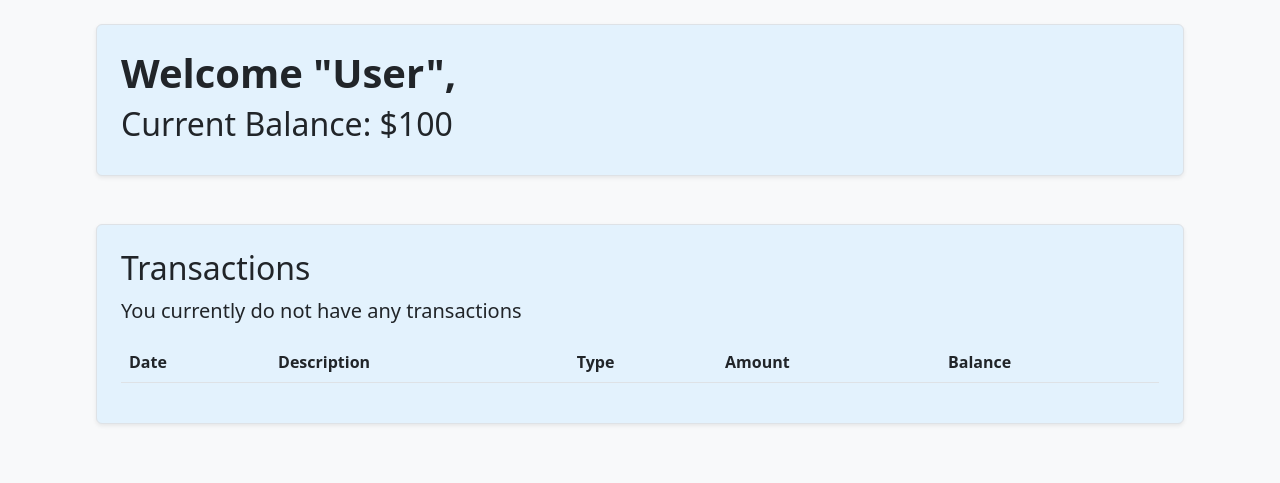
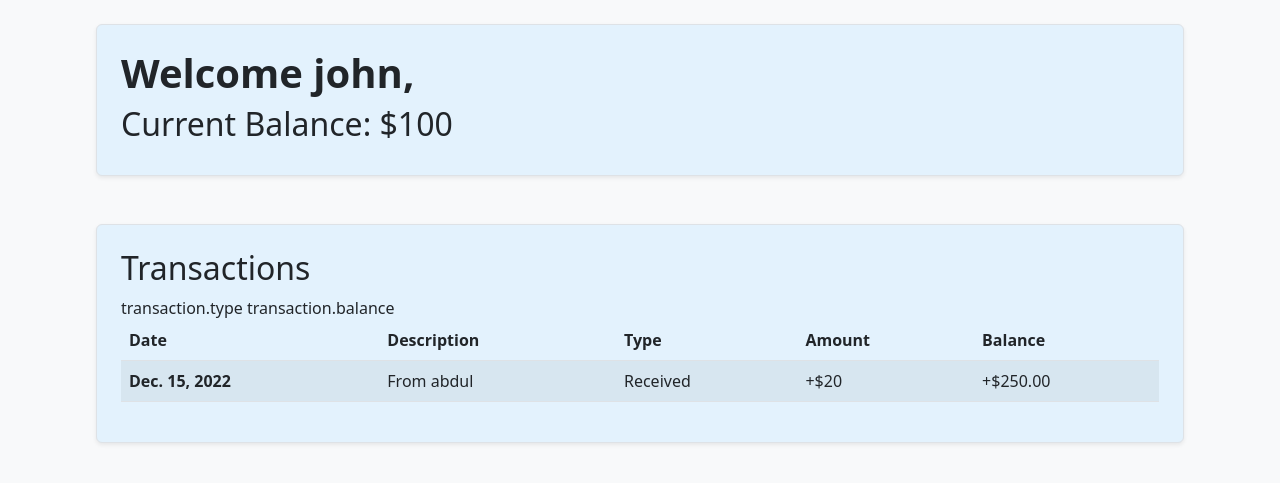
Before and after one commit to abdulmoiz-m/Banking_Project, a Django app: page /bestbank/overview in a window 1280 px wide. Shown: the part 56-539 px from the top of the page. Run offline with Django 3.2, Linux system fonts and the light colour scheme; a user stored in the database is signed in; data comes from the database, SQL or seed files in the repository; both versions use the stored data as it was after the commit; lists and menus that the app fills with data are empty.

Commit message:
Overview table working

```diff
--- a/BestBank/views.py
+++ b/BestBank/views.py
@@ -1,5 +1,6 @@
 from django.contrib.auth.decorators import login_required
 from django.shortcuts import render, redirect
+from django.contrib.auth.models import User
 from .forms import TransactionForm
 from .models import Transaction
 
@@ -12,7 +13,10 @@
 @login_required(login_url='login')
 # balance and transactions
 def overview(request):
-    return render(request, 'bestbank/overview.html')
+    query = Transaction()
+    transactions = Transaction.objects.filter(from_user=request.user) | Transaction.objects.filter(to_user=request.user)
+    context = {'transactions': transactions, 'user': request.user}
+    return render(request, 'bestbank/overview.html', context)
 
 
 @login_required(login_url='login')
--- a/accounts/forms.py
+++ b/accounts/forms.py
@@ -17,7 +17,7 @@
                                 widget=forms.PasswordInput(attrs={'placeholder': 'Password',
                                                                   'class': 'form-control',
                                                                   'data-toggle': 'password',
-                                                                  'id': 'password',
+                                                                  'id': 'password1',
                                                                   }))
     password2 = forms.CharField(max_length=50, required=True,
                                 widget=forms.PasswordInput(attrs={'placeholder': 'Confirm Password',
--- a/accounts/views.py
+++ b/accounts/views.py
@@ -15,7 +15,7 @@
         if form.is_valid():
             user = form.save()
             login(request, user)
-            return redirect('homepage')
+            return redirect('overview')
     else:
         form = UserRegistrationForm()
     return render(request, 'accounts/register.html', {'form': form})
--- a/templates/bestbank/overview.html
+++ b/templates/bestbank/overview.html
@@ -9,7 +9,7 @@
     <div class="container my-4 py-4 px-4 border shadow-sm rounded section">
         <div class="row align-items-center">
             <div class="col">
-                <h1 class="fw-bold text-dark text-center text-sm-start">Welcome "User",</h1>
+                <h1 class="fw-bold text-dark text-center text-sm-start">Welcome {{ user.first_name }},</h1>
                 <h2 class="text-dark text-center text-sm-start">Current Balance: $100</h2>
             </div>
         </div>
@@ -30,10 +30,18 @@
             <tbody>
             {% for transaction in transactions %}
                 <tr>
-                    <th scope="row">12/12/2022</th> transaction.date
-                    <td>From Amy</td> transaction.desc
-                    <td>Received</td> transaction.type
-                    <td>+$50.00</td> transaction.amount
+                    <th scope="row">{{ transaction.date.date }}</th>
+                    {% if transaction.from_user == user %}
+                        <td>To {{ transaction.from_user.username }}</td>
+                        <td>Sent</td> transaction.type
+                        <td>-${{ transaction.amount }}</td>
+
+                        {% else %}
+                        <td>From {{ transaction.from_user.username }}</td>
+                        <td>Received</td> transaction.type
+                        <td>+${{ transaction.amount }}</td>
+                    {% endif %}
+
                     <td>+$250.00</td> transaction.balance
                 </tr>
             {% empty %}
```
Also changed, not shown: db.sqlite3.
